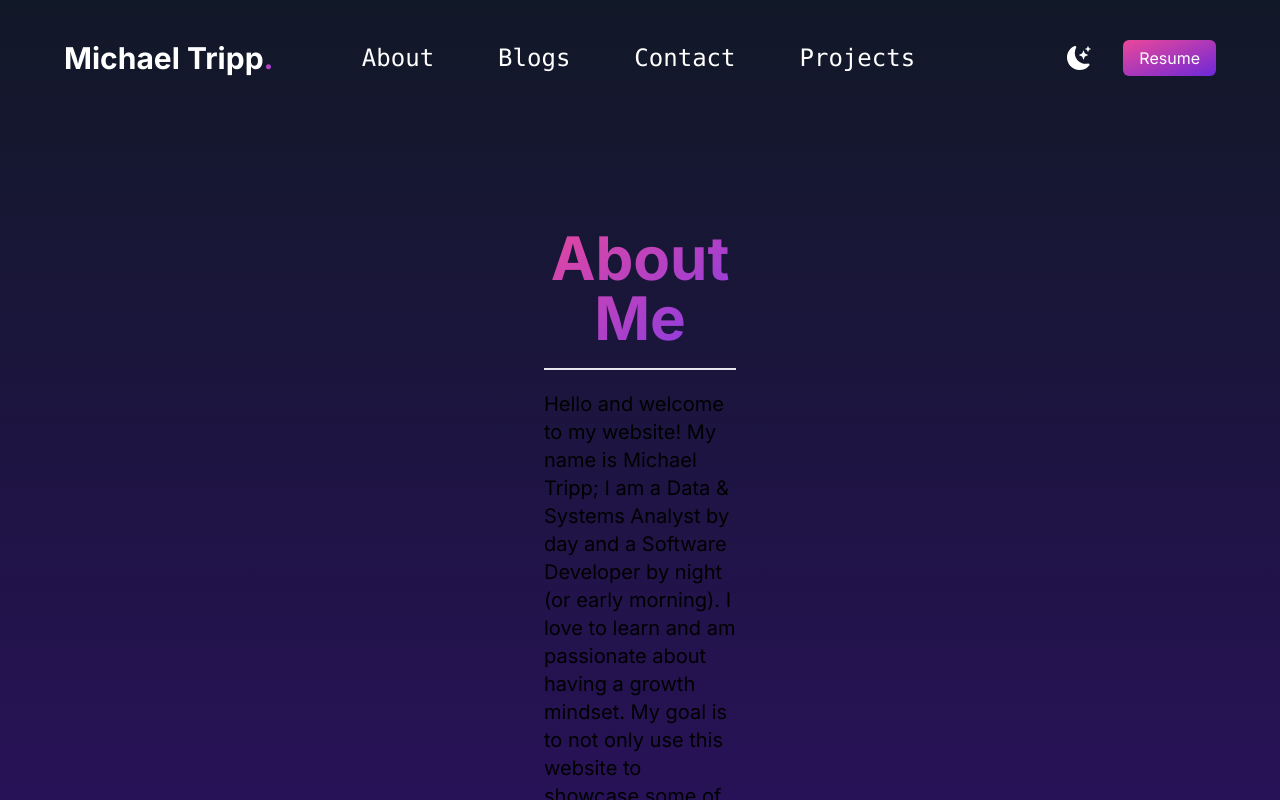
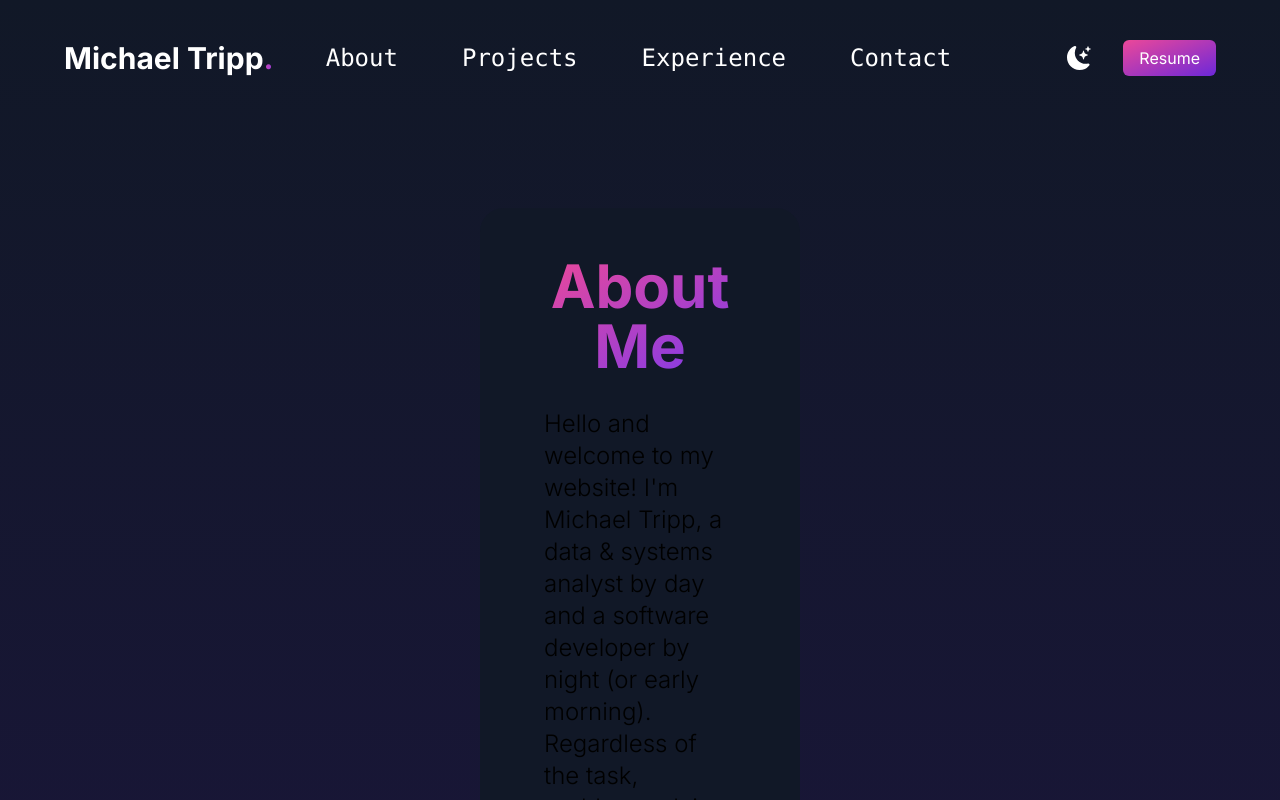
Before and after one commit to mctripp10/mctripp10.github.io, a Next.js app: page /pages/about in a window 1280 px wide. Shown: the top 800 px of the page. Built offline with nearby package versions, Linux system fonts and the light colour scheme.

Commit message:
About cont.
Added styling to about section.
Wrote bulk of about details.

```diff
--- a/app/components/NavBarGeneral.jsx
+++ b/app/components/NavBarGeneral.jsx
@@ -22,17 +22,17 @@ function NavBarGeneral() {
                             </li>
                             <li className="px-8 text-center border-b-2 hover:bg-gradient-to-br from-pink-500 to-violet-600 hover:text-transparent bg-clip-text md:border-b-0">
                                 <Link href="#blog">
-                                    Blogs
+                                    Projects
                                 </Link>
                             </li>
                             <li className="px-8 text-center border-b-2 hover:bg-gradient-to-br from-pink-500 to-violet-600 hover:text-transparent bg-clip-text md:border-b-0">
                                 <Link href="#contact">
-                                    Contact
+                                    Experience
                                 </Link>
                             </li>
                             <li className="pl-8 pr-16 text-center border-b-2 hover:bg-gradient-to-br from-pink-500 to-violet-600 hover:text-transparent bg-clip-text md:border-b-0">
                                 <Link href="#projects">
-                                    Projects
+                                    Contact
                                 </Link>
                             </li>
                         </ul>
--- a/app/pages/about/page.js
+++ b/app/pages/about/page.js
@@ -2,7 +2,6 @@
 
 import Head from "next/head";
 import { useState } from "react";
-import { BsFillMoonStarsFill, BsGithub, BsInstagram, BsLinkedin } from "react-icons/bs";
 import NavBarGeneral from "@/app/components/NavBarGeneral";
 
 export default function About() {
@@ -19,16 +18,27 @@ export default function About() {
         <section className="min-h-screen">
           <NavBarGeneral />
           <div className="flex flex-col text-center">
-            <div className="mt-52 mx-96">
-              <h1 className="text-3xl md:text-6xl font-bold border-b-2 py-5 bg-gradient-to-br from-pink-500 to-violet-600 text-transparent bg-clip-text">
+            <div className="mt-52 mb-20 mx-80 rounded-3xl bg-gray-900">
+              <div className="mx-16 my-12">
+              <h1 className="text-3xl md:text-6xl font-bold bg-gradient-to-br from-pink-500 to-violet-600 text-transparent bg-clip-text">
                 About Me
               </h1>
-              <p className="text-xl text-left mt-5">
-                Hello and welcome to my website! My name is Michael Tripp; I am a Data & Systems Analyst by day and a Software Developer by night (or early morning).
-                I love to learn and am passionate about having a growth mindset. My goal is to not only use this website to showcase some of my projects and skills
-                as a developer, but also provide myself with a platform for continual learning and development.
-                A little bit about me: I
+              <p className="text-2xl font-light text-left mt-8">
+                Hello and welcome to my website! I'm Michael Tripp, a data & systems analyst by day and a software developer by night (or early morning).
+                Regardless of the task, problem-solving is key to everything I do. I find it very rewarding to be able to collaborate on solving
+                real-world problems every day. There is always something interesting to work on! <br /><br />
+
+                Prior to my work as a data analyst, I worked as desktop support student tech for Westminster College's ITS department for almost the entirety of my college career.
+                I graduated from Westminster College in May 2023 with a BS in Computer Science and Mathematics, allowing me to transition into my current role in data. <br /><br />
+
+                In my free time, I enjoy playing board and video games as well as many rec sports (rock climbing, snowboarding, volleyball, & pickleball, to name a few).
+                I also enjoy origami, learning new technologies, and binge-watching series!
+
+                <br /><br />
+                My goal is to not only use this website to showcase some of my projects and skills as a developer, but also provide myself with a platform for
+                continual learning and development. If any of that sounds interesting to you, feel free to browse my website and reach out if you have any questions!
               </p>
+              </div>
             </div>
           </div>
         </section>
```
